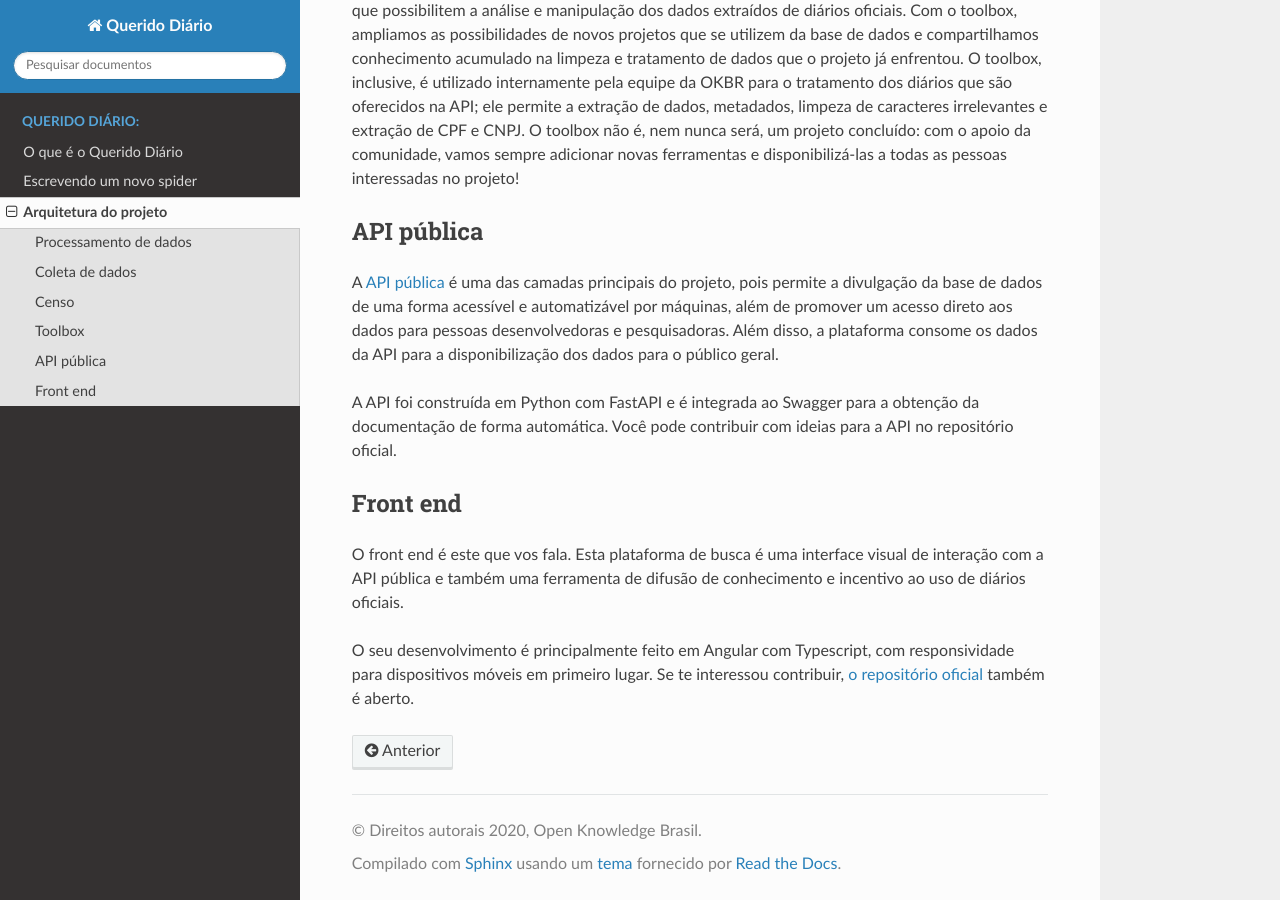
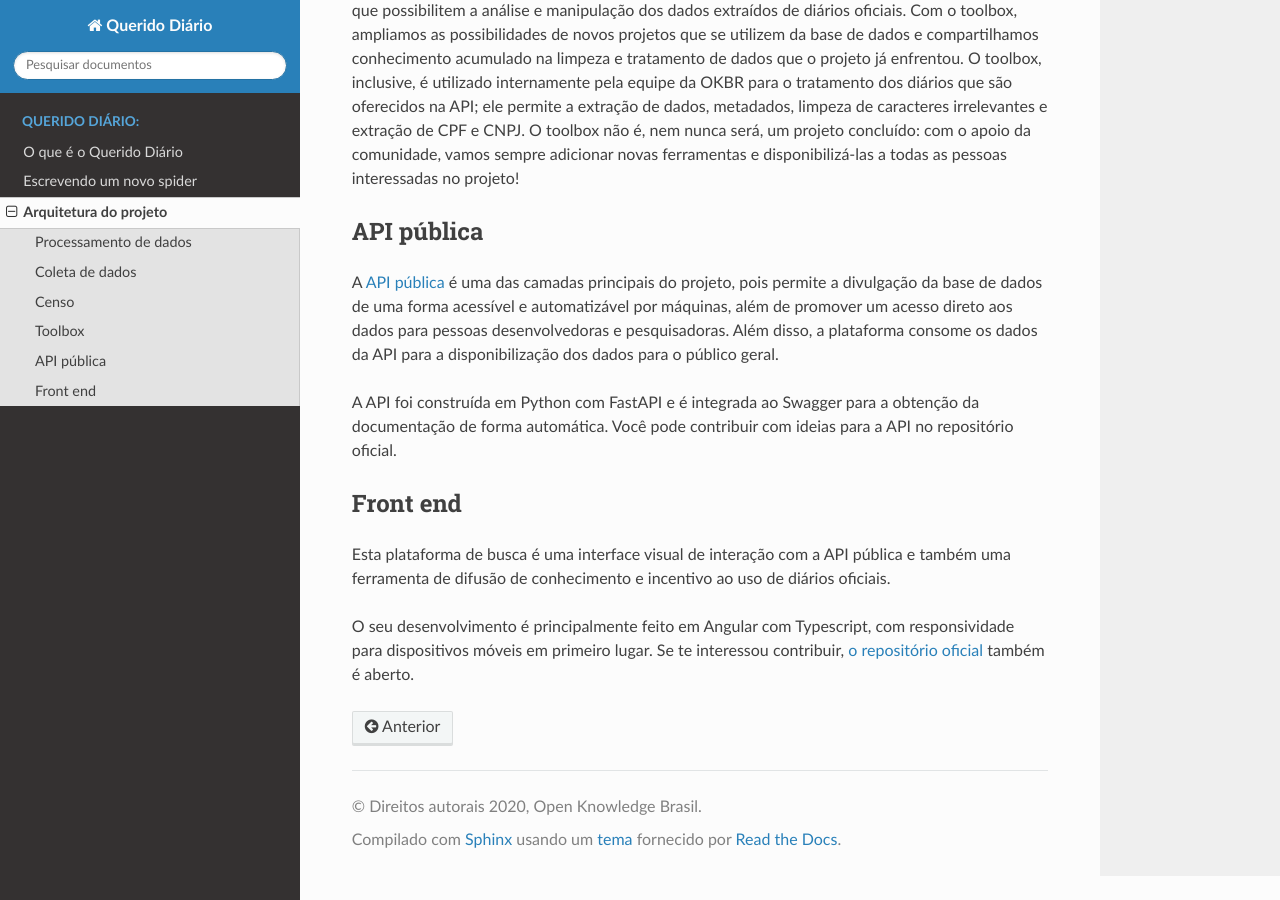
Before and after one commit to okfn-brasil/querido-diario-comunidade, a Sphinx documentation site: the page built from docs/source/arquitetura-do-projeto.rst, in a window 1280 px wide and 900 px high, scrolled down 1225 px. Built offline with Sphinx 7.4.7 and the Read the Docs theme 2.0.0, drawn with Linux system fonts in a browser that asks for light colours.

Commit message:
Update arquitetura-do-projeto.rst

```diff
--- a/docs/source/arquitetura-do-projeto.rst
+++ b/docs/source/arquitetura-do-projeto.rst
@@ -82,7 +82,7 @@ com ideias para a API no repositório oficial.
 Front end
 ---------
 
-O front end é este que vos fala. Esta plataforma de busca é uma interface visual de
+Esta plataforma de busca é uma interface visual de
 interação com a API pública e também uma ferramenta de difusão de conhecimento e incentivo
 ao uso de diários oficiais.
 
```
